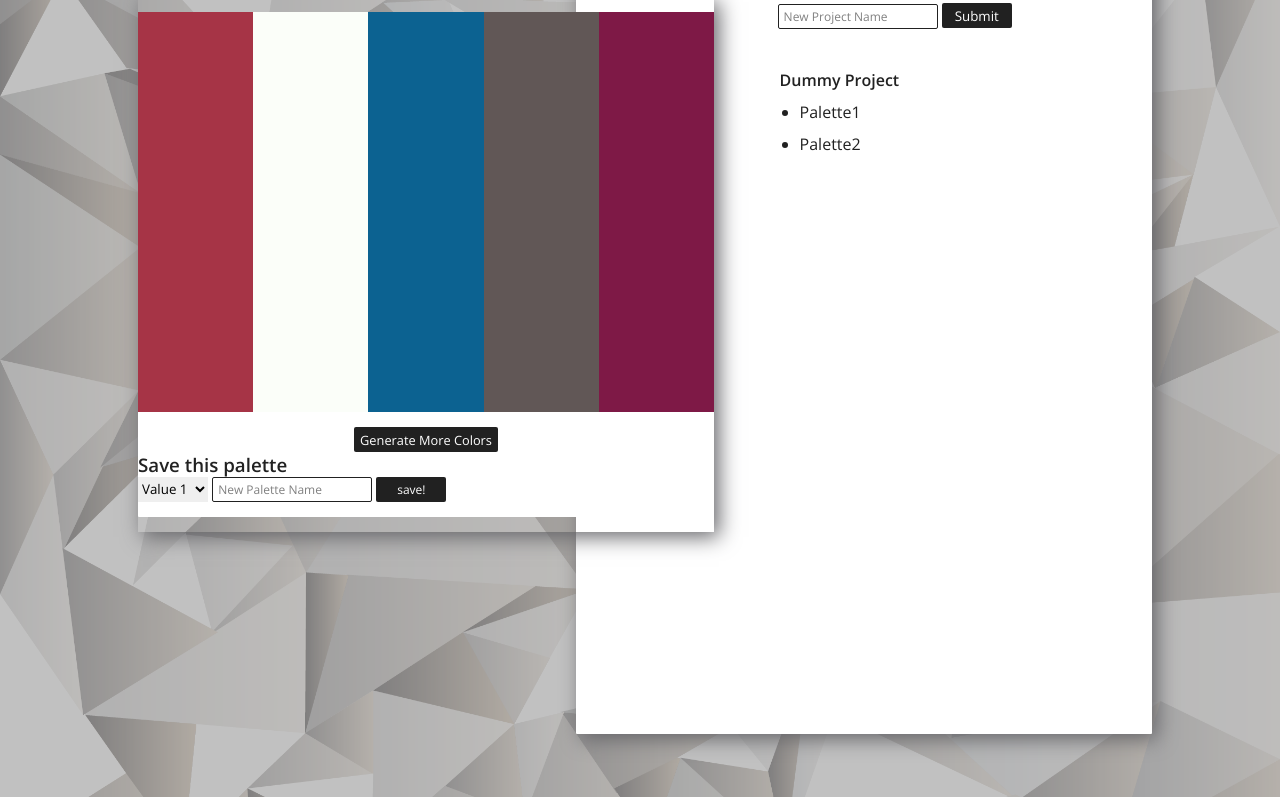
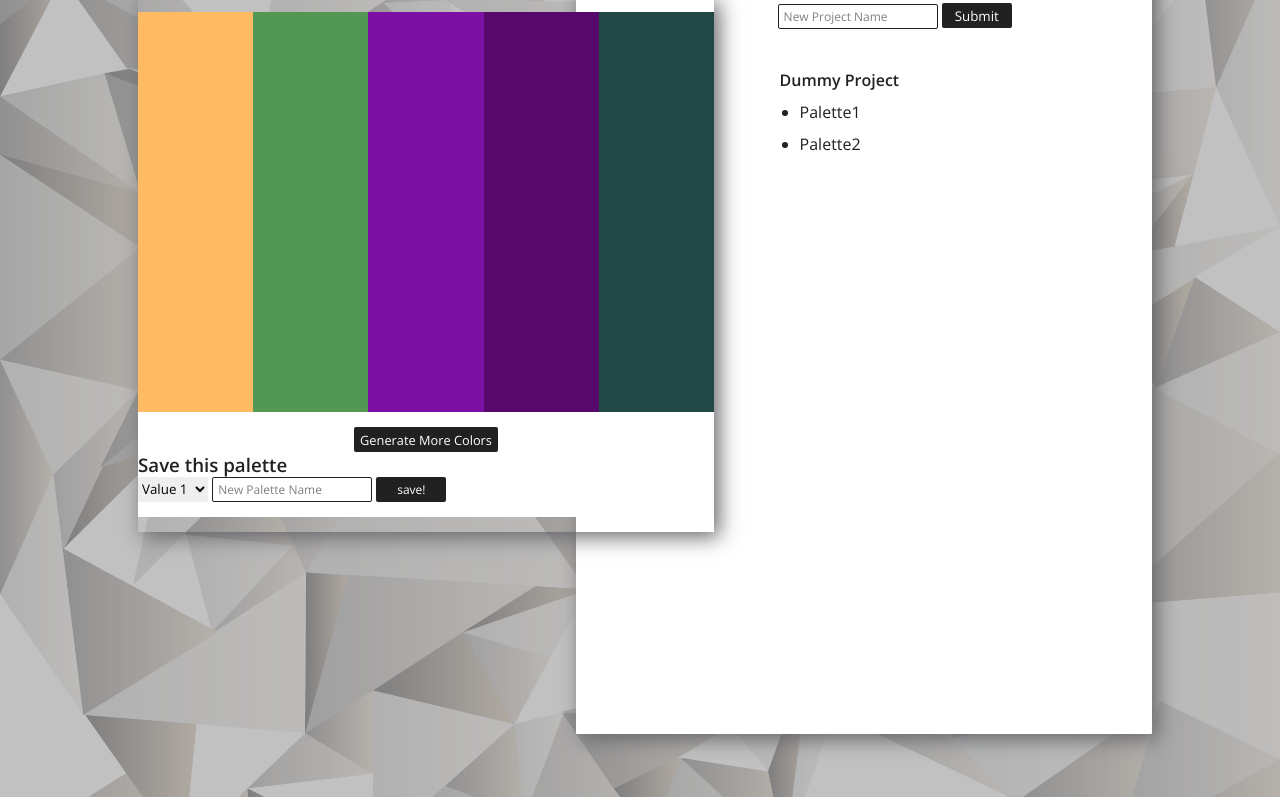
Before and after one commit to turingschool-examples/b3-fetch-intro-server, a plain HTML site: page public/index.html in a window 1280 px wide. Shown: the part 66-863 px from the top of the page. Drawn offline with nearby package versions, Linux system fonts and the light colour scheme.

Commit message:
Move listeners to bottom to support es6

```diff
--- a/public/css/styles.css
+++ b/public/css/styles.css
@@ -179,7 +179,7 @@ li {
   background-color: #DADAE2;
 }
 
-#color1 {
+/*#color1 {
   background-color: #A63446;
 }
 
@@ -197,7 +197,7 @@ li {
 
 #color5 {
   background-color: #7E1946;
-}
+}*/
 
 .generate-btn {
   padding: 3px 5px;
--- a/public/index.html
+++ b/public/index.html
@@ -18,11 +18,11 @@
         <section class="main-left">
           <article class="pick-palette">
             <section class="colors">
-              <div id="color1"></div>
-              <div id="color2"></div>
-              <div id="color3"></div>
-              <div id="color4"></div>
-              <div id="color5"></div>
+              <div class="color color1"></div>
+              <div class="color color2"></div>
+              <div class="color color3"></div>
+              <div class="color color4"></div>
+              <div class="color color5"></div>
             </section>
             <button type="button" name="generate" class="generate-btn">
               Generate More Colors
--- a/public/js/scripts.js
+++ b/public/js/scripts.js
@@ -1,8 +1,4 @@
-$('#new-project-btn').on('click', addProject);
-$('.generate-btn').on('click', generateColors);
-$('#new-palette-btn').on('click', savePalette);
-
-function addProject() {
+const addProject = () => {
   let newProjectName = $('#new-project').val();
   $('.project-directory').prepend(`
     <aside class="saved-project">
@@ -14,15 +10,18 @@ function addProject() {
   $('#new-project').val('');
 };
 
-function generateColors() {
-  console.log('in gen colors');
+const generateColors = () => {
   //call a helper to determine how many colors need to be generated
   //generate that many Colors
-  //pass that shit to another helper that will change the color magically
-  //get it into HEX if its not and prepend that to the page
+  const characters = '0123456789ABCDEF';
+  let color = '#';
+  for (let i = 0; i < 6; i++) {
+    color += characters[Math.floor(Math.random() * 16)];
+  };
+  return color;
 };
 
-function savePalette() {
+const savePalette = () => {
   let project = $('#project-menu').find(':selected').text();
   let paletteName = $('#new-palette').val();
   //need to grab the HEX codes tha belong with this palette
@@ -31,3 +30,22 @@ function savePalette() {
   console.log(project, paletteName);
   $('#new-palette').val('');
 }
+
+$(document).ready(() => {
+  updateRandomColors();
+});
+
+const updateRandomColors = () => {
+  for (var i = 0; i < 6; i++) {
+
+  if(!$(`.color${i}`).hasClass('unlocked-image')) {
+    let color = generateColors();
+    $(`.color${i}`).css('background-color', color);
+    $(`.hex-code${i}`).text(color);
+  };
+ };
+}
+
+$('#new-project-btn').on('click', addProject);
+$('.generate-btn').on('click', updateRandomColors);
+$('#new-palette-btn').on('click', savePalette);
```
